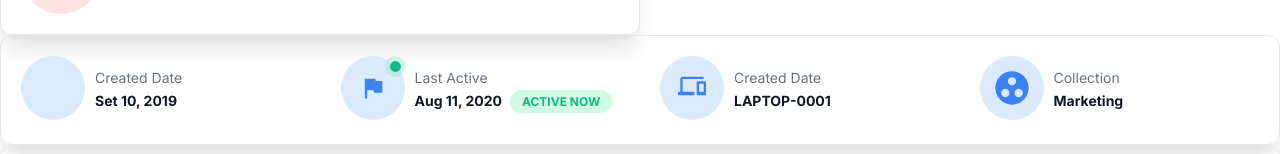
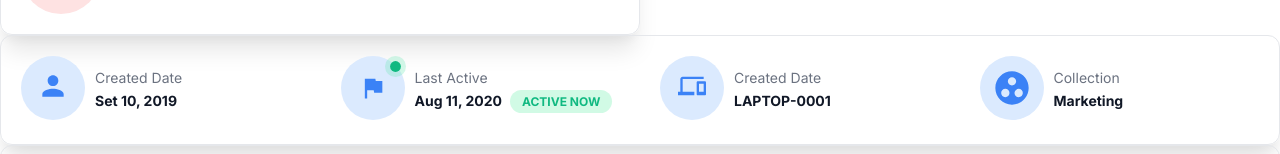
Before and after one commit to hnordt/web-template, a Next.js app: page / in a window 1280 px wide. Shown: the part 221-375 px from the top of the page. Built offline with nearby package versions, Linux system fonts and the light colour scheme; what @tailwindcss/typography would draw is missing.

Commit message:
chore: Implement new-reporting-layout

```diff
--- a/src/pages/index.js
+++ b/src/pages/index.js
@@ -6,6 +6,7 @@ import {
   MdDesktopWindows,
   MdSync,
   MdLanguage,
+  MdPerson,
 } from "react-icons/md"
 
 function Categories() {
@@ -64,7 +65,7 @@ function Infos() {
 
       <div className="flex">
         <div className="ml-5 mr-2.5 mt-5 w-16 h-16 bg-blue-100 rounded-full">
-          {/* ÍCONE */}
+          <MdPerson className="mx-auto my-3.5 w-8 h-8 text-blue-500" />
         </div>
         <div className="py-8">
           <span className="block text-gray-500 text-sm font-normal">
```
